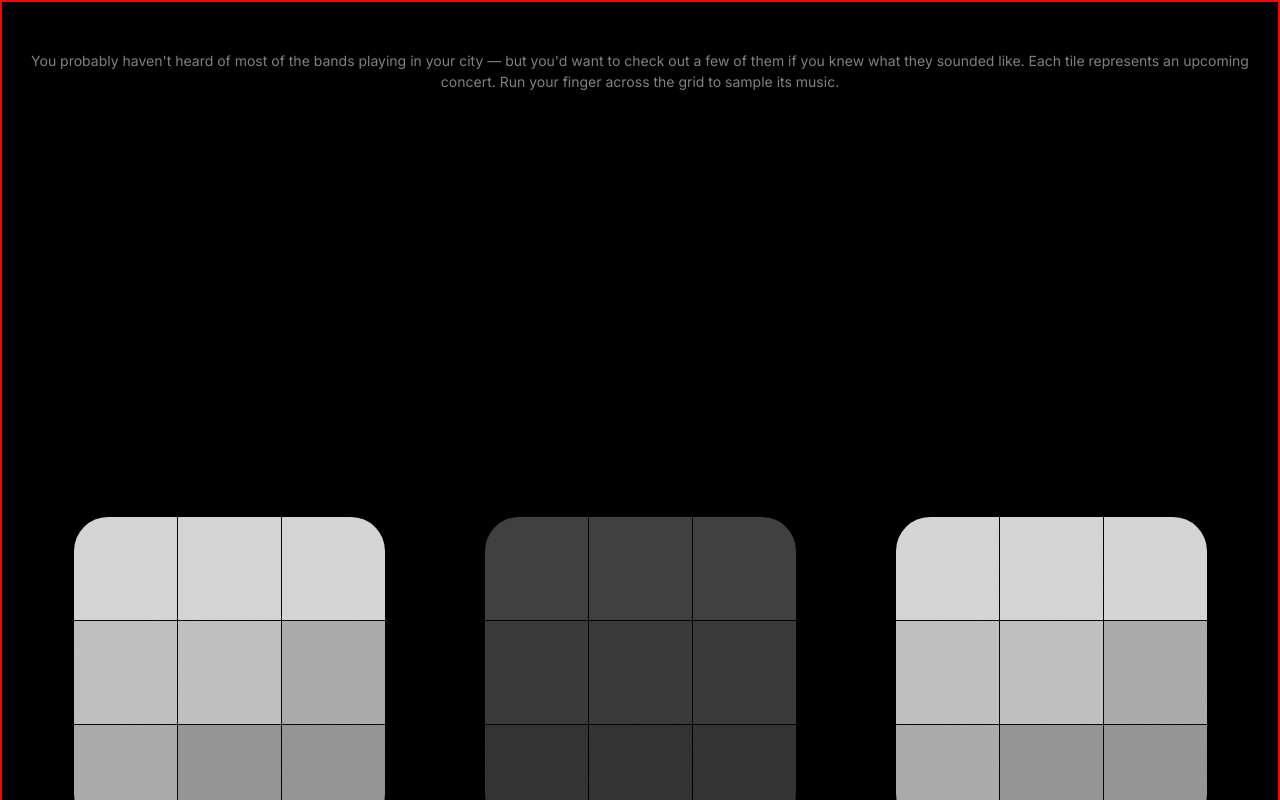
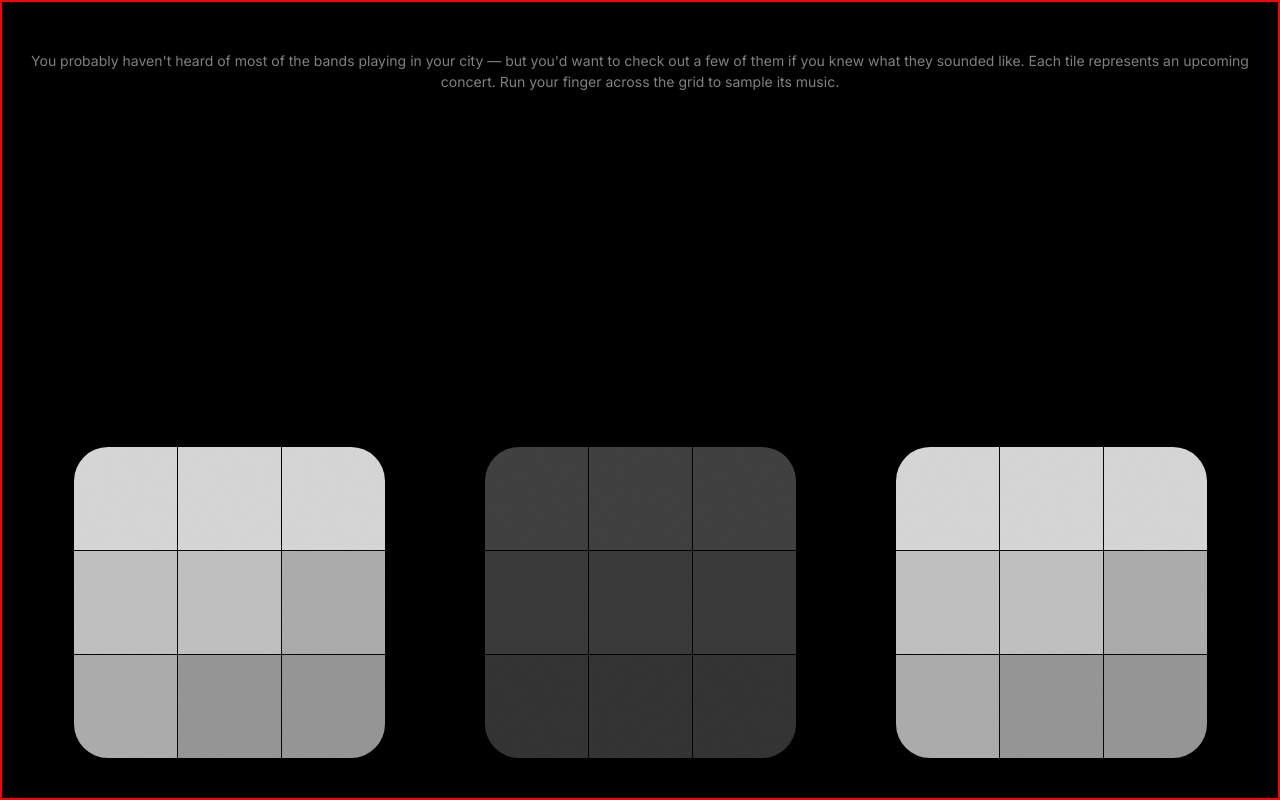
Before and after one commit to danielnaca/concerts, a Next.js app: page / in a window 1280 px wide. Built offline with nearby package versions, Linux system fonts and the light colour scheme.

Commit message:
Remove 70px padding from root, photo fills full height
Co-Authored-By: Claude Sonnet 4.6 <noreply@anthropic.com>

```diff
--- a/components/ConcertView.tsx
+++ b/components/ConcertView.tsx
@@ -157,8 +157,8 @@ export default function ConcertView({ concerts }: { concerts: Concert[] }) {
 
   return (
     <div
-      className="relative w-full overflow-hidden select-none"
-      style={{ height: 'calc(100% + 70px)', paddingBottom: '70px', background: hasInteracted ? `linear-gradient(to bottom, ${gradTop} 0%, ${gradBot} 100%)` : '#000', transition: 'background 0.6s ease' }}
+      className="relative w-full h-full overflow-hidden select-none"
+      style={{ background: hasInteracted ? `linear-gradient(to bottom, ${gradTop} 0%, ${gradBot} 100%)` : '#000', transition: 'background 0.6s ease' }}
     >
       {/* Artist photo — crossfade */}
       <div
@@ -177,7 +177,7 @@ export default function ConcertView({ concerts }: { concerts: Concert[] }) {
               src={photoSlots[slot]!}
               className="absolute top-0 left-0 w-full object-cover object-top"
               style={{
-                height: '75vh',
+                height: '100%',
                 filter: 'grayscale(1)',
                 opacity: activePhotoSlot === slot ? 1 : 0,
                 transition: 'opacity 0.5s linear',
```
